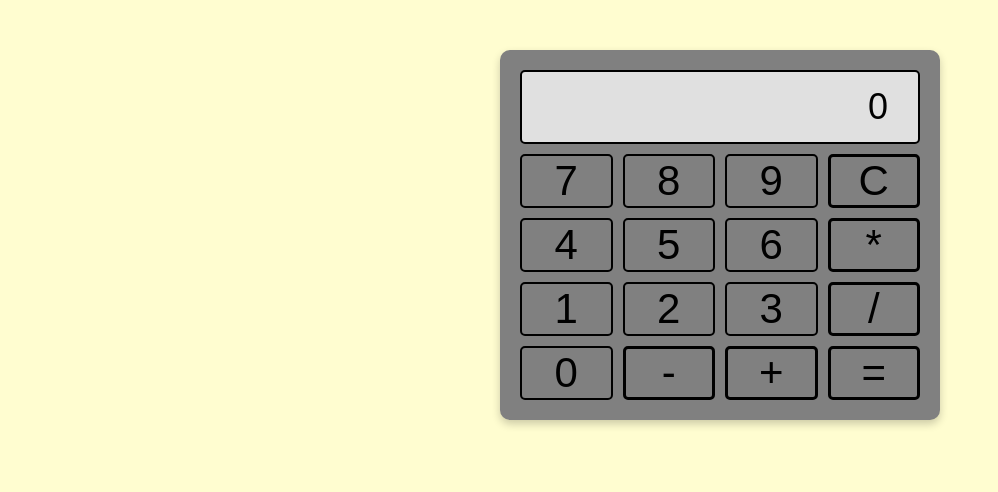
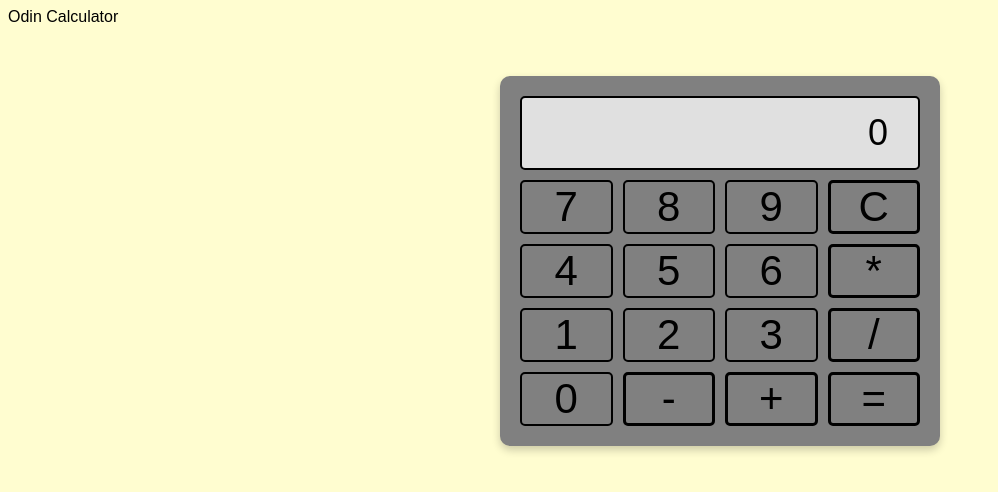
Before and after one commit to RaulG27/odin-calculator, a plain HTML site: page index.html in a window 1280 px wide. Shown: the whole page, without its empty margins (0-998 px from the left). Drawn offline with Linux system fonts and the light colour scheme.

Commit message:
Update index.html

```diff
--- a/index.html
+++ b/index.html
@@ -8,6 +8,7 @@
     <script src="odin-calculator.js"></script>
 </head>
 <body>
+    <div class="title">Odin Calculator</div>
     <div class="container">
 
     <div id = "result"> 0 </div>
```
